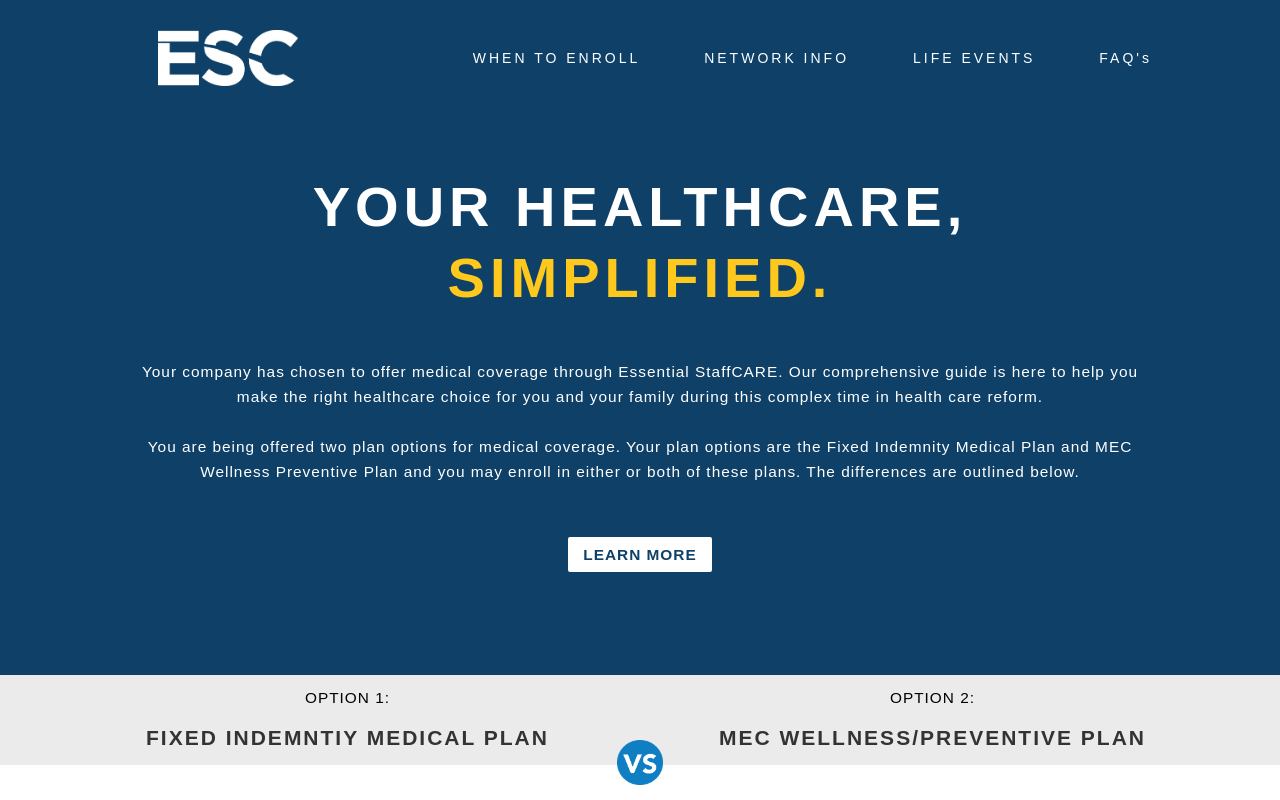
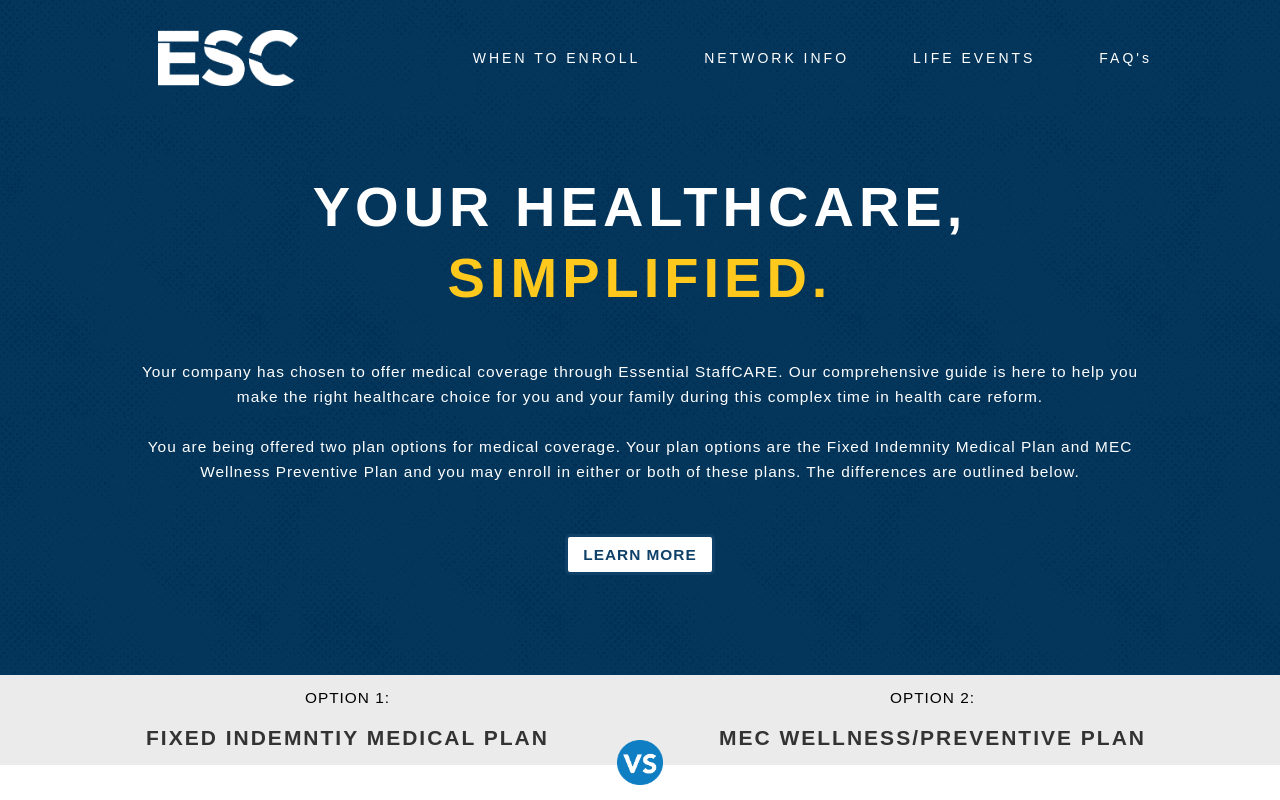
Before and after one commit to igrozeva13/FAQ, a plain HTML site: page index.html in a window 1280 px wide. Shown: the top 800 px of the page. Drawn offline with nearby package versions, Linux system fonts and the light colour scheme; files whose address does not match are found by name.

Commit message:
fixed background issues

```diff
--- a/styles/main.css
+++ b/styles/main.css
@@ -98,7 +98,8 @@ a:hover {
 
 /* ------------------------------------------------ Header --------------------------------------- */
 #header {
-  background-color: #0f4068; /* dark blue color*/
+  background-image: url(file:///Users/staff/Desktop/web/_FAQ/img/background.jpg);
+  background-repeat: repeat;
 }
 
 .container-head {
@@ -147,7 +148,8 @@ ul li a:active {
 
 /* ------------------------------------------------ Intro --------------------------------------- */
 #intro {
-  background-color: #0f4068; /* dark blue color*/
+  background-image: url(file:///Users/staff/Desktop/web/_FAQ/img/background.jpg);
+  background-repeat: repeat;
 }
 
 #intro-paragraph {
@@ -398,8 +400,9 @@ ul li a:active {
 }
 
 #QLE h4 {
-  padding-top: 8px;
+  padding-top: 20px;
 }
+
 
 .box {
   padding-bottom: 5%;
```
Also changed, not shown: img/background.jpg (added), img/background_lightblue.jpg (added).
